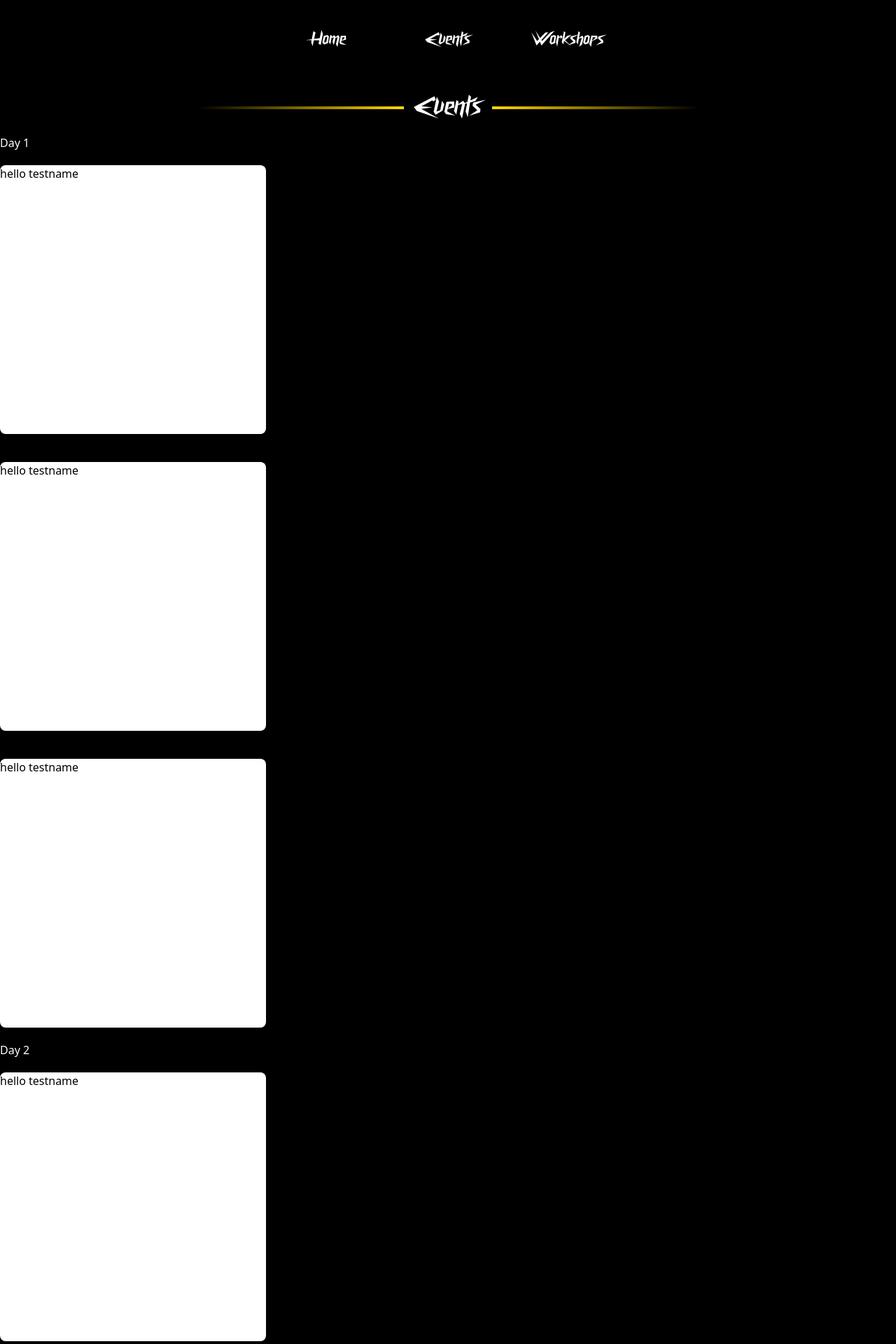
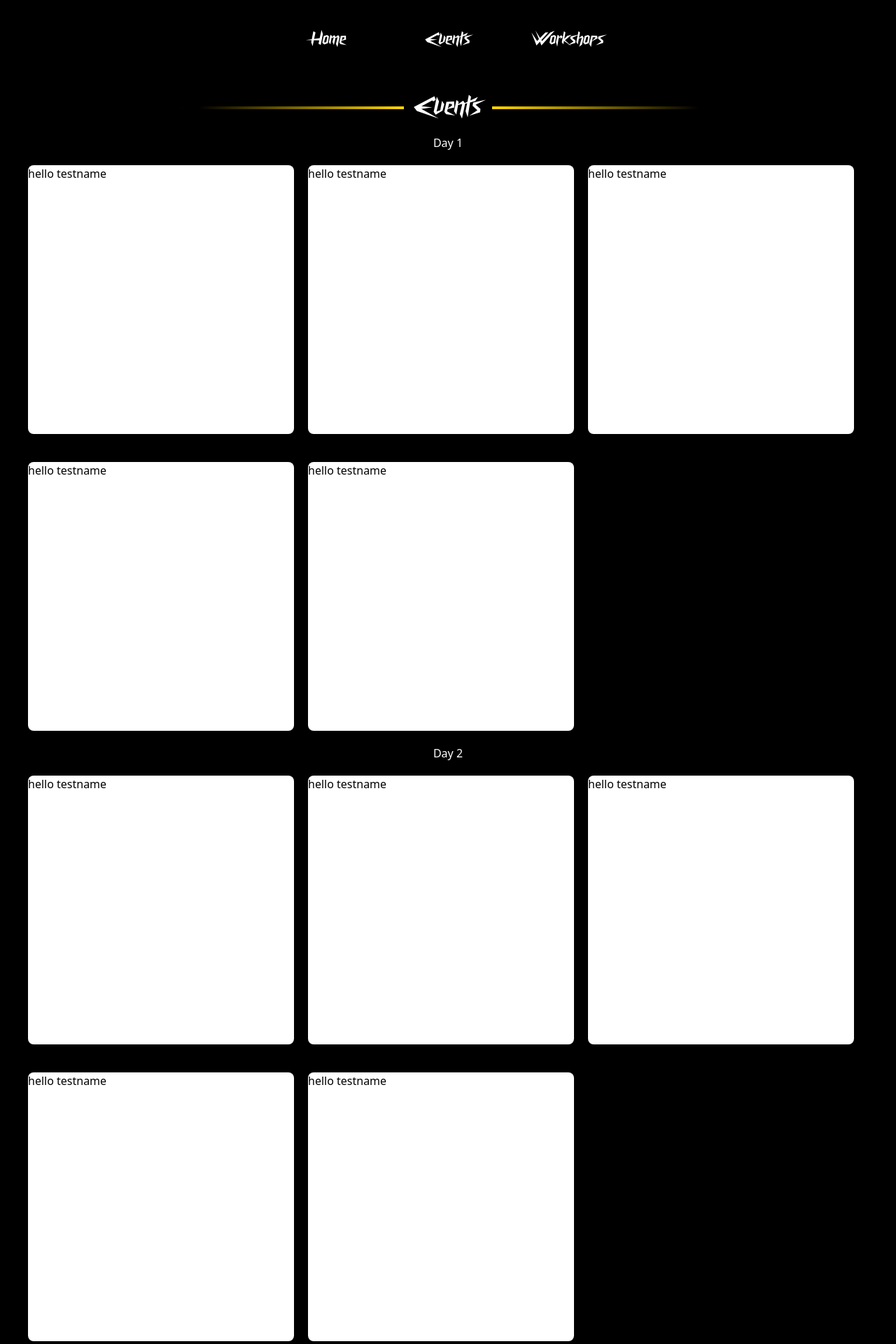
Before and after one commit to ISTE-TKMCE/athena24, a React (Vite) app: page /events in a window 1280 px wide. Shown: the top 1920 px of the page at 70% size. Built offline with nearby package versions, Linux system fonts and the light colour scheme.

Commit message:
carousel margin added, events page changes

```diff
--- a/src/components/carousel.jsx
+++ b/src/components/carousel.jsx
@@ -27,7 +27,7 @@ export default function Carousel() {
   const [emblaRef ] = useEmblaCarousel({ loop: true },[Autoplay(autoplayOption)]);
 
  return(
-  <div className='embla embla__viewport' ref={emblaRef}>
+  <div className='embla embla__viewport md:m-10' ref={emblaRef}>
     <div className='flex flex-row '>
     {slides.map((slides,index) => (
             <Card key={index}  slides={slides}/>
--- a/src/components/customh.jsx
+++ b/src/components/customh.jsx
@@ -6,17 +6,17 @@ export default function CustomH({name,type}) {
   if(type == 1){
     return(
         <div className="font-primary text-center text-4xl m-5">
-          <img className="h-1 w-2/5 inline-block m-4" src={line1} alt="" />
+          <img className="h-1 md:w-2/5 w-2/12 inline-block m-4" src={line1} alt="" />
           {name}
-          <img className="h-1 w-2/5 inline-block m-4" src={line2} alt="" />
+          <img className="h-1 md:w-2/5 w-2/12 inline-block m-4" src={line2} alt="" />
         </div>
     )
   }else{
     return(
       <div className="font-primary text-black text-center text-4xl  mb-4">
-        <img className="h-1 w-2/5 inline-block m-4" src={linef} alt="" />
+        <img className="h-1 md:w-2/5 w-2/12 inline-block m-4" src={linef} alt="" />
         {name}
-        <img className="h-1 w-2/5 inline-block m-4" src={lines} alt="" />
+        <img className="h-1 md:w-2/5 w-2/12 inline-block m-4" src={lines} alt="" />
       </div>
     )
   }
--- a/src/components/footer.jsx
+++ b/src/components/footer.jsx
@@ -11,7 +11,7 @@ export default function Footer() {
       <CustomH name ="Contact us" type="2" />
       <div className="contianer p-2 h-full w-full grid grid-cols-4">
         <div className="img-container p-2 ">
-          <img className=" w-44 h-full " src={athenalogo} alt="" />
+          <img className=" md:w-44 md:h-full " src={athenalogo} alt="" />
         </div>
         <div className="main-container text-black col-span-2 text-center">
           <div className="flex justify-between">
@@ -29,7 +29,7 @@ export default function Footer() {
           </div>
         </div>
         <div className="img-container p-2 ">
-          <img className=" w-48 h-full float-right " src={istelogo} alt="" />
+          <img className=" md:w-48  md:h-full  float-right " src={istelogo} alt="" />
         </div>
       </div>
     </footer>
--- a/src/content/events.js
+++ b/src/content/events.js
@@ -22,5 +22,22 @@ const eventsDetails = [{
   posters: [""],
   price : 200,
   coordinators : [{name: "hehe", phone:"99999999"},{name: "hehe", phone:"99999999"}]
-},]
+},{
+  id: "id3",
+  name : "testname",
+  details: "Lorem ipsum dolor sit amet, qui minim labore adipisicing minim sint cillum sint consectetur cupidatat.",
+  date : "19-01-2024",
+  posters: [""],
+  price : 200,
+  coordinators : [{name: "hehe", phone:"99999999"},{name: "hehe", phone:"99999999"}]
+},{
+  id: "id3",
+  name : "testname",
+  details: "Lorem ipsum dolor sit amet, qui minim labore adipisicing minim sint cillum sint consectetur cupidatat.",
+  date : "19-01-2024",
+  posters: [""],
+  price : 200,
+  coordinators : [{name: "hehe", phone:"99999999"},{name: "hehe", phone:"99999999"}]
+},
+]
 export default eventsDetails;
--- a/src/routes/events.jsx
+++ b/src/routes/events.jsx
@@ -7,18 +7,23 @@ export default function Events() {
   })
   return(
     <div><CustomH name="Events" type="1"/>
-      <h2>Day 1</h2>
-      <div>{eventdata_d1.map((event)=>{
+      <div className="grid place-items-center">
+        <h2>Day 1</h2>
+      <div className="grid md:grid-cols-3  ">{eventdata_d1.map((event)=>{
         return(
         <Card eventid={event.eventid}/>
         )
       })}</div>
-      <h2>Day 2</h2>
-      <div>{eventdata_d1.map((event)=>{
+      </div>
+      <div className="grid place-items-center">
+        <h2>Day 2</h2>
+      <div className="grid md:grid-cols-3  ">{eventdata_d1.map((event)=>{
         return(
         <Card eventid={event.eventid}/>
         )
       })}</div>
+      </div>
+
     </div>
   )
 
```
